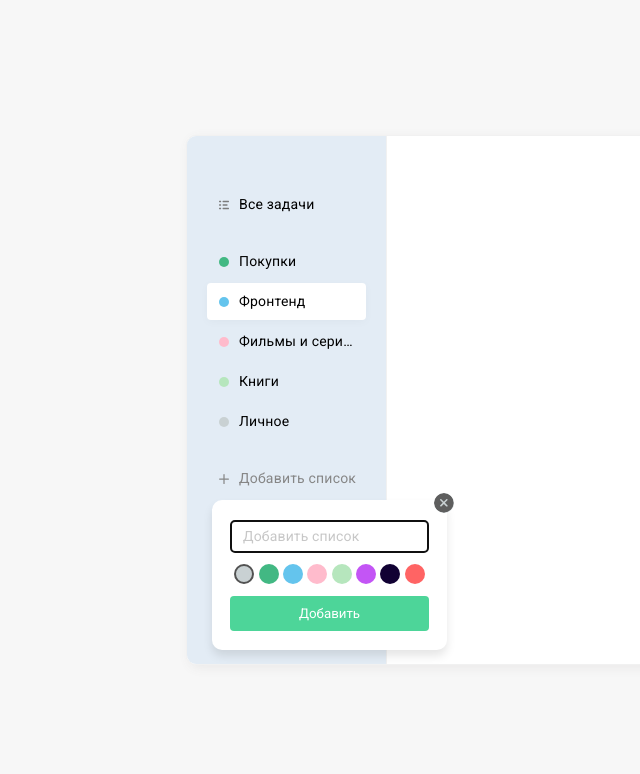
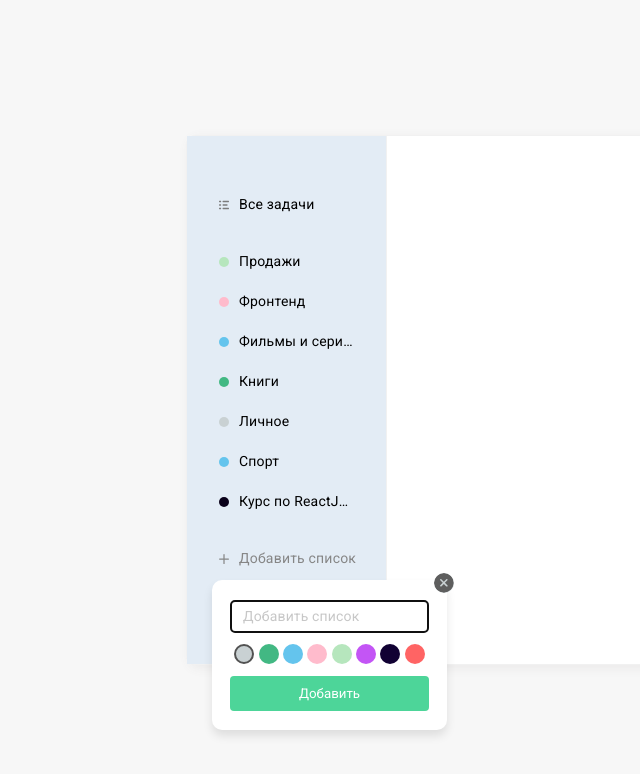
Before and after one commit to DVNst/react-todo, a React (Create React App) app: page / in a window 1280 px wide. Both pictures are taken after a click on the item "Добавить список". Shown: the top 774 px of the page, without its empty margins (79-719 px from the left). Built offline with nearby package versions, Linux system fonts and the light colour scheme.

Commit message:
add adding new list item

```diff
--- a/src/App.js
+++ b/src/App.js
@@ -1,27 +1,39 @@
-import React from 'react';
+import React, { useState } from 'react';
 import TasksList from './components/tasks-list/tasks-list';
 import TasksListAdd from './components/tasks-list-add/tasks-list-add';
 
+import DB from './assets/db.json';
+
 function App() {
+  const colors = DB.colors;
+
+  let initialStateItems = DB.lists.map(item => ({...item, "color": colors.find(color => color.id === item.colorId).name}));
+  const [items, setItems] = useState(initialStateItems);
+
+  let ids = items.map(item => item.id);
+  let itemsEndId = ids.length > 0 ? Math.max(...ids) : 0;
+
+  const handlerBtnAdd = (newListItem) => {
+    newListItem.id = itemsEndId + 1;
+    setItems([...items, newListItem]);
+  }
+
   return (
     <div className="todo">
       <div className="todo__sidebar task-list">
         <TasksList
-          items={[{ value: 'Все задачи', type: 'title', active: false, }]}
+          items={[{ name: 'Все задачи', type: 'title', active: false, }]}
         />
 
         <TasksList
-          items={[
-            { value: 'Покупки', color: 'green', active: false, },
-            { value: 'Фронтенд', color: 'blue', active: true, },
-            { value: 'Фильмы и сериалы', color: 'pink', active: false, },
-            { value: 'Книги', color: 'lime', active: false, },
-            { value: 'Личное', color: 'gray', active: false, },
-          ]}
+          items={items}
           isRemovable={true}
         />
 
-        <TasksListAdd />
+        <TasksListAdd
+          colors={colors}
+          onClickBtnAdd={handlerBtnAdd}
+        />
       </div>
 
       <div className="todo__tasks tasks"></div>
--- a/src/components/add-popup/add-popup.jsx
+++ b/src/components/add-popup/add-popup.jsx
@@ -1,28 +1,52 @@
-import React from 'react';
+import React, { useState } from 'react';
 
 // import './tasks-list-add.scss';
 
-const AddPopup = ({ onClick }) => {
+const AddPopup = ({ colors, onClickBtnClosed, onClickBtnAdd }) => {
+  const [selectedColor, setSelectedColor] = useState(colors[0].id);
+  const [listName, setListName] = useState("");
+
+  const handlerBtnAdd = () => {
+    const newListItem = {
+      "name": listName,
+      "colorId": selectedColor,
+      "color" : colors.find(color => color.id === selectedColor).name
+    }
+    onClickBtnAdd(newListItem);
+  }
+
+  const handlerInputChange = (evt) => {
+    setListName(evt.target.value);
+  }
+
   return (
     <div className="tasks-list__add-popup add-popup">
 
-      <input type="text"
+      <input
+        type="text"
         className="add-popup__input input"
         placeholder="Добавить список"
-        autoFocus={true}/>
+        autoFocus={true}
+        onChange={(evt) => handlerInputChange(evt)}
+      />
 
       <ul className="add-popup__pins">
-        <li className="add-popup__pin"><button className="pin pin--active pin--grey">color</button></li>
-        <li className="add-popup__pin"><button className="pin pin--green">color</button></li>
-        <li className="add-popup__pin"><button className="pin pin--blue">color</button></li>
-        <li className="add-popup__pin"><button className="pin pin--pink">color</button></li>
-        <li className="add-popup__pin"><button className="pin pin--lime">color</button></li>
-        <li className="add-popup__pin"><button className="pin pin--purple">color</button></li>
-        <li className="add-popup__pin"><button className="pin pin--black">color</button></li>
-        <li className="add-popup__pin"><button className="pin pin--red">color</button></li>
+        {colors.map((color, i) => (
+          <li className="add-popup__pin" key={color.id}>
+            <button
+              className={
+                "pin pin--" + color.name +
+                ((color.id === selectedColor) ? " pin--active" : "")
+              }
+              onClick={() => setSelectedColor(color.id)}
+            >
+              {color.name}
+            </button>
+          </li>
+        ))}
       </ul>
-      <button className="add-popup__btn-add btn">Добавить</button>
-      <button className="add-popup__btn-closed" onClick={onClick}>Закрыть</button>
+      <button className="add-popup__btn-add btn" onClick={handlerBtnAdd}>Добавить</button>
+      <button className="add-popup__btn-closed" onClick={onClickBtnClosed}>Закрыть</button>
     </div>
   );
 };
--- a/src/components/tasks-item/tasks-item.jsx
+++ b/src/components/tasks-item/tasks-item.jsx
@@ -13,7 +13,7 @@ const TasksItem = ({ item, isRemovable, onClick }) => {
       }
       onClick={onClick}
     >
-      {item.value}
+      {item.name}
       {isRemovable && <button className="tasks-list__btn-remove">удалить</button>}
     </li>
   );
--- a/src/components/tasks-item/tasks-item.scss
+++ b/src/components/tasks-item/tasks-item.scss
@@ -12,7 +12,19 @@
     text-overflow: ellipsis;
     overflow: hidden;
     white-space: nowrap;
-    cursor: pointer;
+    cursor: default;
+
+    &:hover {
+      background-color: rgba(255, 255, 255, 0.5);
+      padding-right: 22px;
+      box-shadow: 0px 2px 10px rgba(0, 0, 0, 0.03);
+      border-radius: 4px;
+
+      & >.tasks-list__btn-remove {
+        display: inline-block;
+        background-color: #E3E3E3;
+      }
+    }
 
     &::before {
       content: '';
@@ -31,7 +43,7 @@
     &--green::before {
       background-color: #42B883;
     }
-    &--gray::before {
+    &--grey::before {
       background-color: #C9D1D3;
     }
     &--blue::before {
@@ -71,6 +83,7 @@
     &--addlist {
       color: #868686;
       padding-right: 0;
+      cursor: pointer;
 
       &::before {
         background-color: #868686;
@@ -79,7 +92,11 @@
       }
 
       &:hover {
+        padding-right: 0;
+
         color: #000000;
+        background-color: transparent;
+        box-shadow: none;
 
         &::before {
           background-color: #000000;
@@ -91,19 +108,13 @@
       background-color: #ffffff;
       box-shadow: 0px 2px 10px rgba(0, 0, 0, 0.03);
       border-radius: 4px;
+
+      &:hover {
+        background-color: #ffffff;
+      }
     }
 
-    &:hover:not(.tasks-list__item--addlist) {
-      background-color: #ffffff;
-      padding-right: 22px;
-      box-shadow: 0px 2px 10px rgba(0, 0, 0, 0.03);
-      border-radius: 4px;
 
-      & >.tasks-list__btn-remove {
-        width: 10px;
-        background-color: #E3E3E3;
-      }
-    }
   }
 
   &__btn-remove {
@@ -113,10 +124,9 @@
     top: 50%;
     transform: translate(-10px, -50%);
 
-    width: 0;
+    width: 10px;
     height: 10px;
     border: none;
-
 
     font-size: 0;
     line-height: 16px;
@@ -124,5 +134,6 @@
     background-color: transparent;
     mask-image: url('/img/remove.svg');
     mask-size: cover;
+    cursor: pointer;
   }
 }
--- a/src/components/tasks-list-add/tasks-list-add.jsx
+++ b/src/components/tasks-list-add/tasks-list-add.jsx
@@ -4,19 +4,30 @@ import TasksList from '../tasks-list/tasks-list';
 import './tasks-list-add.scss';
 import AddPopup from '../add-popup/add-popup';
 
-const TasksListAdd = ({ items, isRemovable }) => {
+const TasksListAdd = ({ colors, onClickBtnAdd }) => {
   const [popupClose, setPopupClose] = useState(true);
+
+  const handlerBtnClosed = () => {
+    setPopupClose(true);
+  }
+
+  const handlerBtnAdd = (newListItem) => {
+    onClickBtnAdd(newListItem);
+    setPopupClose(true);
+  }
 
   return (
     <div className="tasks-list__add">
       <TasksList
-        items={[{ value: 'Добавить список', type: 'addlist', active: false, }]}
+        items={[{ name: 'Добавить список', type: 'addlist', active: false, }]}
         onClick={() => setPopupClose(!popupClose)}
       />
 
       {!popupClose &&
         <AddPopup
-          onClick={() => setPopupClose(true)}
+          colors = {colors}
+          onClickBtnClosed={handlerBtnClosed}
+          onClickBtnAdd={handlerBtnAdd}
         />
       }
     </div>
--- a/src/components/tasks-list/tasks-list.jsx
+++ b/src/components/tasks-list/tasks-list.jsx
@@ -6,17 +6,15 @@ import './tasks-list.scss';
 const TasksList = ({ items, isRemovable, onClick }) => {
   return (
     <ul className="tasks-list__list">
-      {
-        items.map((item, i) => (
-          <TasksItem
-            item={item}
-            isRemovable = {isRemovable}
-            onClick = {onClick}
-            key={item.value + i}
-          />
-        ))
+      {items.map((item, i) => (
+        <TasksItem
+          item={item}
+          isRemovable={isRemovable}
+          onClick={onClick}
+          key={item.id ? item.id : item.name}
+        />
+      ))
       }
-
     </ul>
   );
 };
--- a/src/index.scss
+++ b/src/index.scss
@@ -22,7 +22,7 @@ body {
 
   border-radius: 10px;
   border: 1px solid #f1f1f1;
-  overflow: hidden;
+  //overflow: hidden;
 
   box-shadow: 3px 3px 11px #eae9e9;
   background-color: #ffffff;
```
